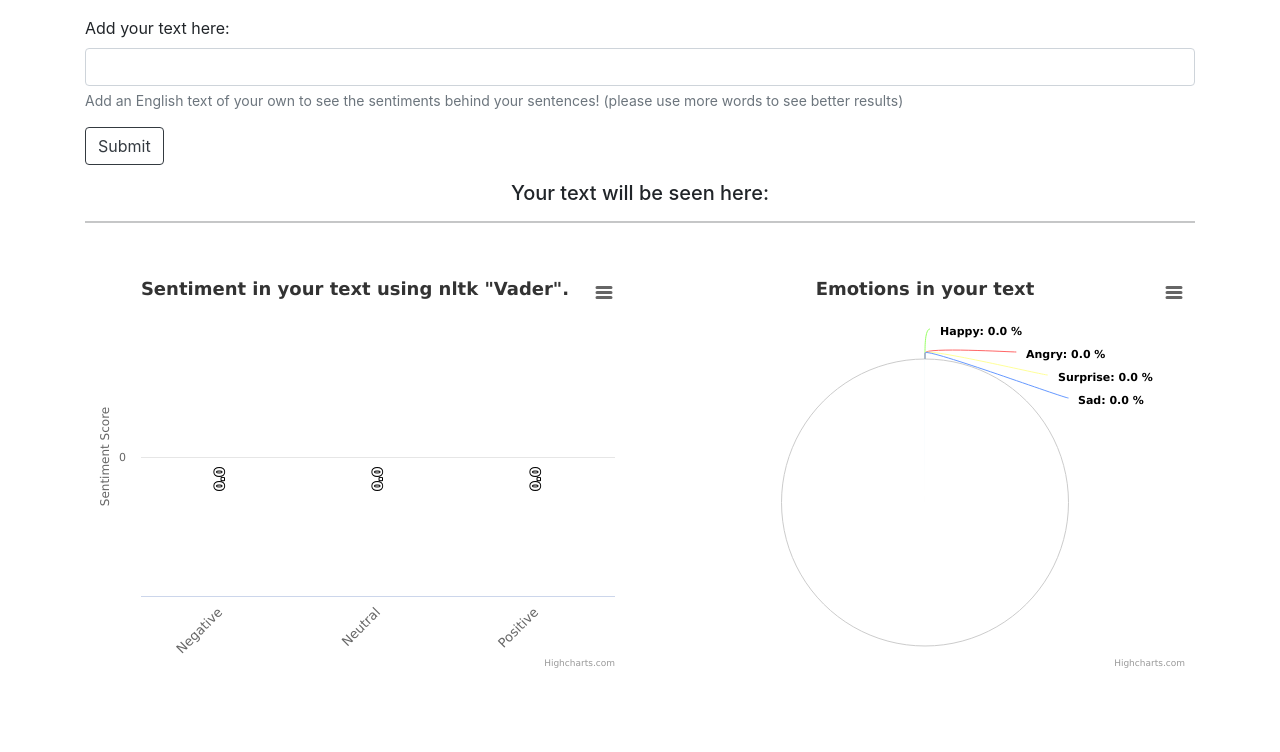
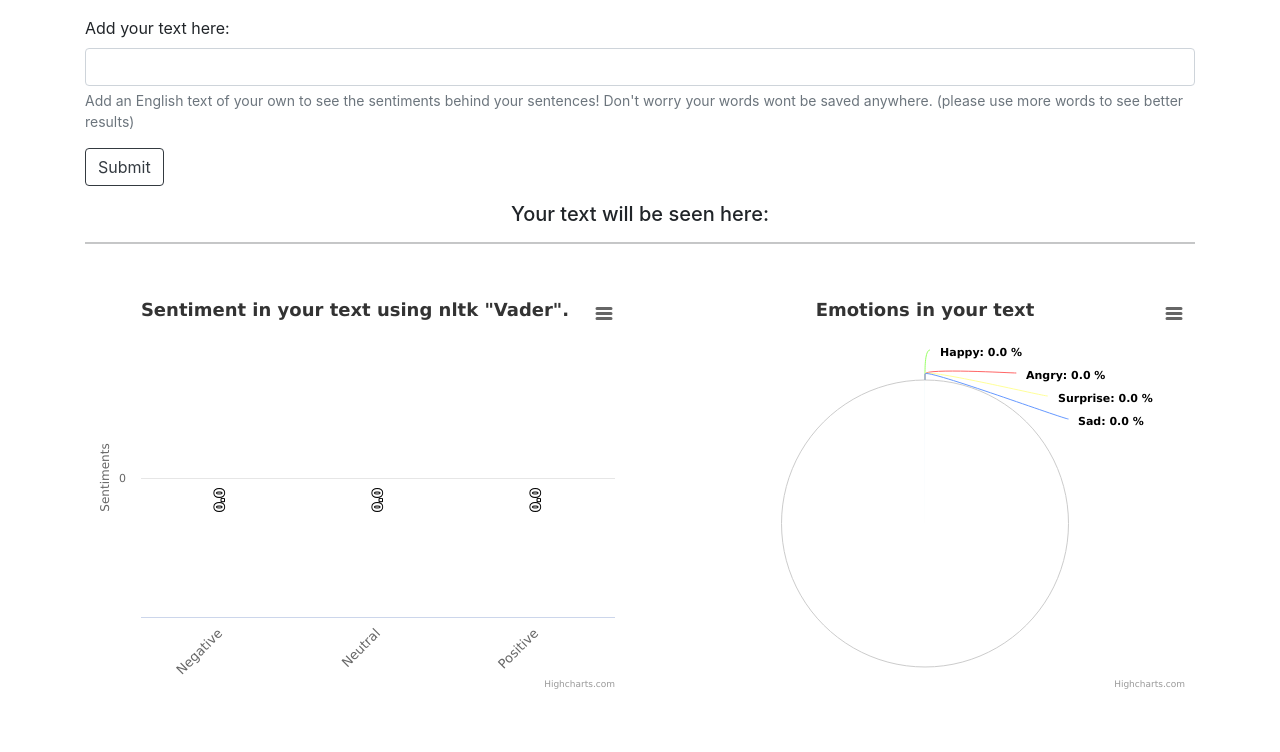
Before and after one commit to FloydFernandes/Sentiment-Analyzer, a Flask app: page / in a window 1280 px wide. Shown: the part 56-808 px from the top of the page. Run offline with Flask 2, Linux system fonts and the light colour scheme; some libraries are stand-ins or nearby versions.

Commit message:
Update single_user.html

```diff
--- a/templates/single_user.html
+++ b/templates/single_user.html
@@ -73,7 +73,7 @@
             <label for="exampleInputEmail1" class="form-label">Add your text here:</label>
             <input type="text" autocomplete="off" class="form-control" name="user-text" id="exampleInputEmail1"
                 aria-describedby="emailHelp">
-            <div id="emailHelp" class="form-text">Add an English text of your own to see the sentiments behind your sentences! (please use more words to see better results)</div>
+            <div id="emailHelp" class="form-text">Add an English text of your own to see the sentiments behind your sentences! Don't worry your words wont be saved anywhere. (please use more words to see better results)</div>
         </div>
 
         <button id="submit-btn" type="submit" class="btn btn-outline-dark" style="display: inline;" onclick="document.getElementById('submit-loading').style.display='block';
@@ -139,7 +139,7 @@
     yAxis: {
         min: 0,
         title: {
-            text: 'Sentiment Score'
+            text: 'Sentiments'
         }
     },
     legend: {
```
